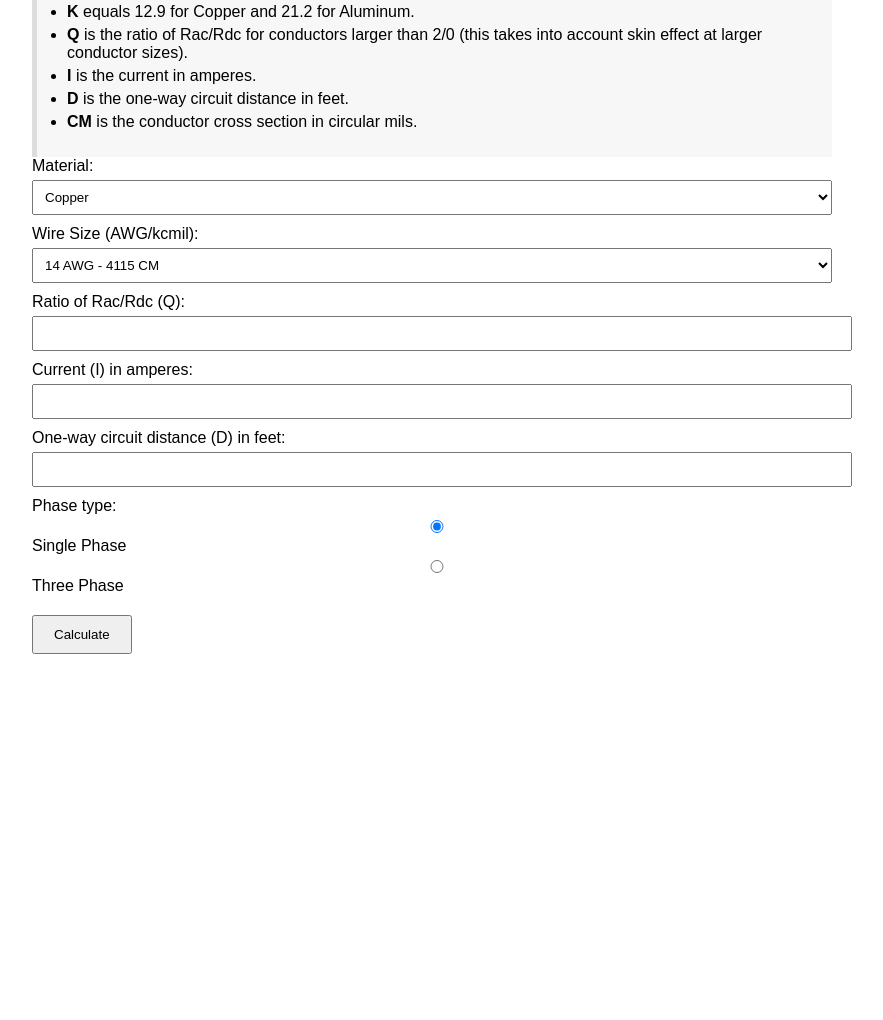
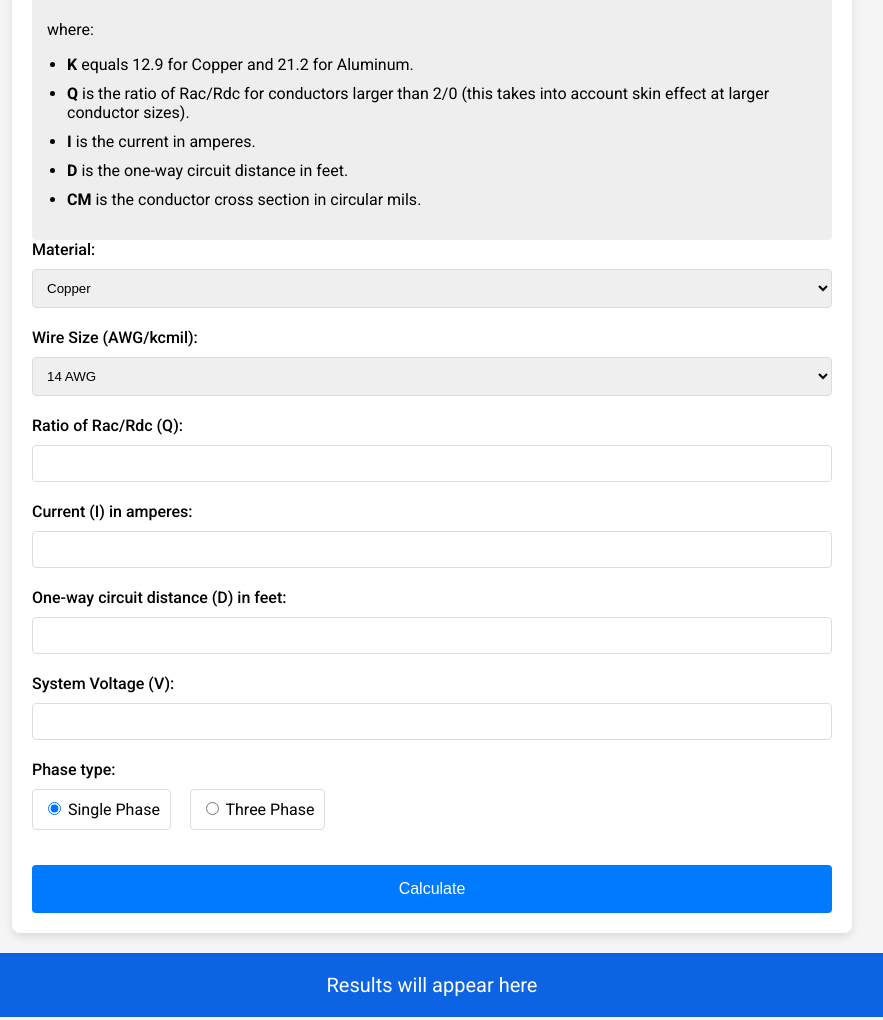
Before and after one commit to matfigueroac/Wolf-Voltage-Drop, a plain HTML site: page index.html in a window 1280 px wide. Shown: the part 323-1343 px from the top of the page, without its empty margins (208-1091 px from the left). Before the commit the page ends 1025 px from the top, so only its background shows below. Drawn offline with Linux system fonts and the light colour scheme.

Commit message:
Update index.html

```diff
--- a/index.html
+++ b/index.html
@@ -4,24 +4,28 @@
 <meta charset="UTF-8">
 <meta name="viewport" content="width=device-width, initial-scale=1.0">
 <title>Voltage Drop Calculator</title>
+<link href="https://fonts.googleapis.com/css2?family=Roboto:wght@400;500;700&display=swap" rel="stylesheet">
 <style>
-  body { font-family: Arial, sans-serif; }
-  .container { max-width: 800px; margin: auto; padding: 20px; }
-  .input-group { margin-bottom: 10px; }
-  .input-group label { display: block; }
-  .input-group input, .input-group select { width: 100%; padding: 8px; margin-top: 5px; }
-  button { padding: 10px 20px; margin-top: 10px; }
-  #result { margin-top: 20px; }
-  .formula, .definition { background-color: #f7f7f7; border-left: 5px solid #ddd; padding: 10px; margin-top: 20px; }
-  .definition ul { padding-left: 20px; }
-  .definition ul li { margin-bottom: 5px; }
+  body { font-family: 'Roboto', sans-serif; background-color: #f5f5f5; margin: 0; }
+  .container { max-width: 800px; margin: 40px auto; padding: 20px; background: #fff; box-shadow: 0 4px 8px rgba(0,0,0,0.1); border-radius: 8px; }
+  .input-group { margin-bottom: 20px; }
+  .input-group label { display: block; font-weight: 500; margin-bottom: 5px; }
+  .input-group input, .input-group select, .input-group label.radio { width: 100%; padding: 10px; margin-top: 5px; border-radius: 4px; border: 1px solid #ddd; box-sizing: border-box; }
+  .input-group input[type='radio'] { width: auto; margin-top: 0; padding: 0; }
+  .input-group label.radio { display: inline-block; margin-right: 15px; font-weight: 400; width: auto; padding: 10px; text-align: center; }
+  button { width: 100%; padding: 15px; margin-top: 10px; border: none; background-color: #007bff; color: white; font-size: 16px; border-radius: 4px; cursor: pointer; font-weight: 500; }
+  button:hover { background-color: #005ecf; }
+  .result { background-color: #0c63e4; color: white; padding: 20px; margin-top: -20px; margin-bottom: 32px; border-radius: 0 0 8px 8px; font-size: 20px; text-align: center; }
+  .formula, .definition { background-color: #eee; padding: 15px; margin-top: 20px; border-radius: 4px; }
+  .definition ul { padding-left: 20px; margin-top: 10px; }
+  .definition ul li { margin-bottom: 10px; }
+  h1 { text-align: center; color: #333; }
 </style>
 </head>
 <body>
 <div class="container">
   <h1>Voltage Drop Calculator</h1>
-
-  <div class="formula">
+   <div class="formula">
     <p>The unity power factor section of this program is based on the approximate voltage drop formula:</p>
     <p>For single phase: <strong>Vd = (2·K·Q·I·D) / CM</strong></p>
     <p>For three phase: <strong>Vd = (1.732·K·Q·I·D) / CM</strong></p>
@@ -64,15 +68,21 @@
     <input type="number" id="d" step="any">
   </div>
   <div class="input-group">
+    <label for="voltage">System Voltage (V):</label>
+    <input type="number" id="voltage" step="any">
+  </div>
+  <div class="input-group">
     <label>Phase type:</label>
-    <input type="radio" id="single" name="phase" value="single" checked>
-    <label for="single">Single Phase</label>
-    <input type="radio" id="three" name="phase" value="three">
-    <label for="three">Three Phase</label>
+    <label class="radio">
+      <input type="radio" id="single" name="phase" value="single" checked> Single Phase
+    </label>
+    <label class="radio">
+      <input type="radio" id="three" name="phase" value="three"> Three Phase
+    </label>
   </div>
   <button onclick="calculateVoltageDrop()">Calculate</button>
-  <div id="result"></div>
 </div>
+ <div id="result" class="result">Results will appear here</div>
 
 <script>
 // Populate the wire size dropdown
@@ -112,28 +122,35 @@ function populateWireSizeDropdown() {
   Object.keys(wireSizes).forEach(size => {
     const option = document.createElement('option');
     option.value = wireSizes[size];
-    option.textContent = size + " - " + wireSizes[size] + " CM";
+    option.textContent = size;
     wireSizeSelect.appendChild(option);
   });
 }
 
-// Calculate the voltage drop
+// Calculate the voltage drop and voltage drop percentage
 function calculateVoltageDrop() {
   const k = parseFloat(document.getElementById('material').value);
   const q = parseFloat(document.getElementById('q').value);
   const i = parseFloat(document.getElementById('i').value);
   const d = parseFloat(document.getElementById('d').value);
   const cm = parseFloat(document.getElementById('wireSize').value);
+  const systemVoltage = parseFloat(document.getElementById('voltage').value);
   const phase = document.querySelector('input[name="phase"]:checked').value;
 
-  const voltageDrop = phase === 'single'
+  let voltageDrop = phase === 'single'
     ? (2 * k * q * i * d) / cm
     : (1.732 * k * q * i * d) / cm;
 
-  document.getElementById('result').textContent = `Voltage Drop: ${voltageDrop.toFixed(2)} volts`;
+  let voltageDropPercentage = (voltageDrop / systemVoltage) * 100;
+
+  // Ensure results are finite numbers before displaying
+  voltageDrop = isFinite(voltageDrop) ? voltageDrop.toFixed(2) : '---';
+  voltageDropPercentage = isFinite(voltageDropPercentage) ? voltageDropPercentage.toFixed(2) : '---';
+
+  document.getElementById('result').innerHTML = `Voltage Drop: ${voltageDrop} volts` +
+    `<br>Voltage Drop Percentage: ${voltageDropPercentage}%`;
 }
 
-// Call the function to populate the dropdown when the page loads
 document.addEventListener('DOMContentLoaded', populateWireSizeDropdown);
 </script>
 </body>
```
